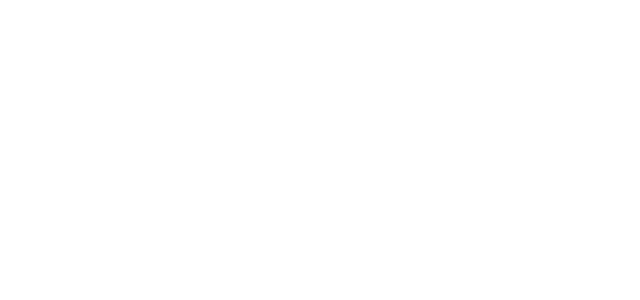
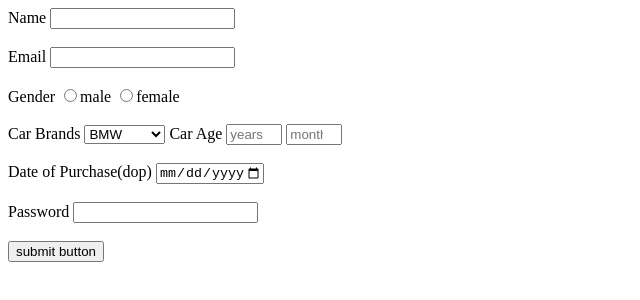
Before and after one commit to acciojob/car-insurance-form-Jinny45, a website: page main.html in a window 1280 px wide. Shown: the whole page, without its empty margins (0-640 px from the left). Drawn offline with Linux system fonts and the light colour scheme.

Commit message:
created a submission

```diff
--- a/main.html
+++ b/main.html
@@ -8,6 +8,40 @@
 
 <body>
 	<!-- the entire body must be written by student -->
+	<form method="post">
+		<!--name-->
+	    <label for="name">Name</label>
+	    <input id="name" type="text" required><br><br>
+		<!--email-->
+		<label for="email">Email</label>
+	    <input id="email"type="email" required><br><br>
+		<!--gender-->
+		<label for="gender">Gender</label>
+		<input type="radio" name="gender" required>male
+		<input type="radio"name="gender" required>female<br><br>
+		<!--car brands-->
+		<label for="cars">Car Brands</label>
+		<select name="cars" id="cars">
+
+  <option value="BMW">BMW</option>
+  <option value="mercedes">Mercedes</option>
+  <option value="audi">Audi</option>
+</select>
+
+		<!--carage-->
+		<label for="carage">Car Age</label>
+		<input id="carage"type="number"min="0"max="20"placeholder="years" required>
+		<input id="carage"type="number"min="0"max="11"placeholder="months"required>
+		<br><br>
+		<!--date of purchse-->
+		<label for="dop">Date of Purchase(dop)</label>
+		<input id="dop" type="date" max="2023-01-10"required><br><br>
+		<!--password-->
+		<label for="password">Password</label>
+		<input id="password" type="password"required><br><br>
+		<!--sumbit-->
+		<button type="submit" >submit button</button>
+	</form>
     <script type="text/javascript" src="./script.js">
 </script>
 
```
